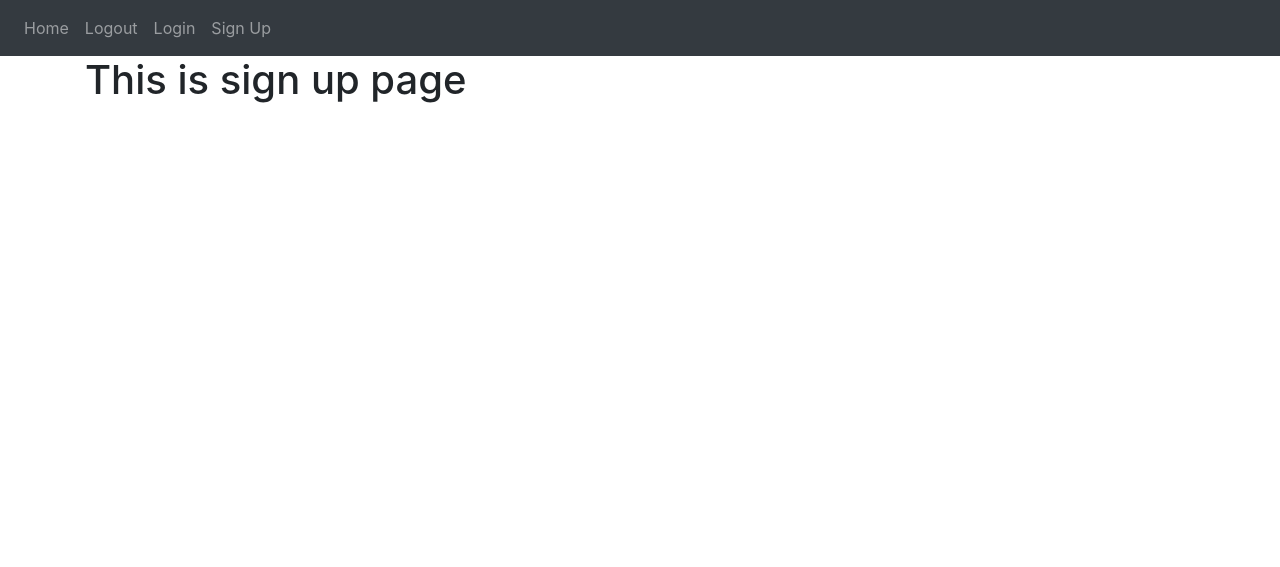
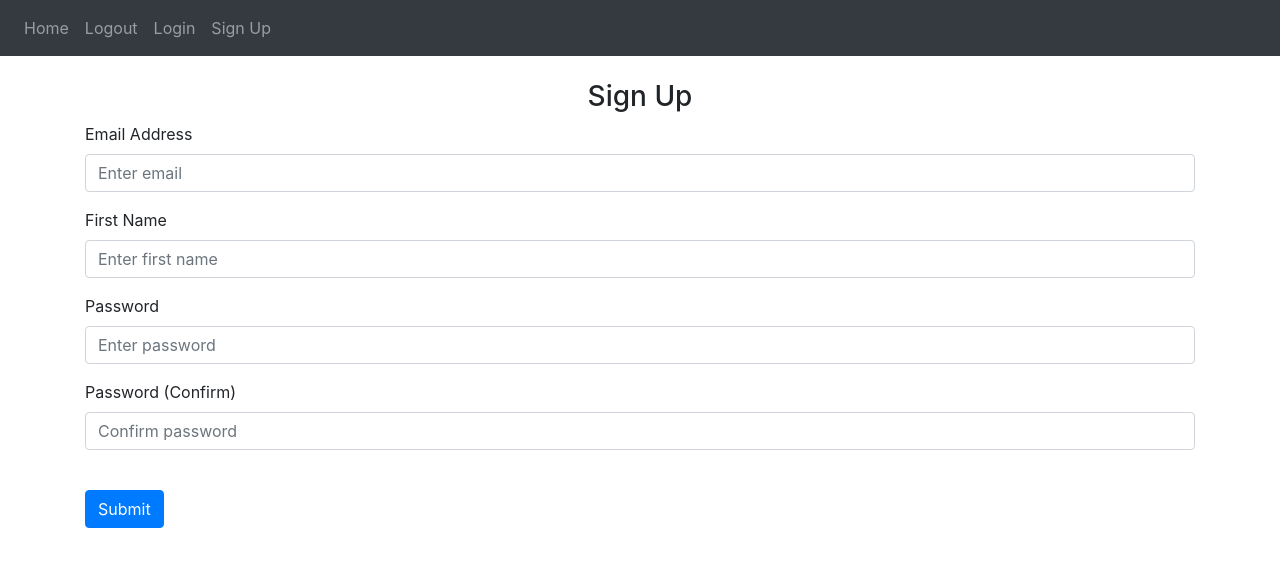
Before and after one commit to AliAbDev11/Notes_webapp, a Flask app: page /sign-up in a window 1280 px wide. Shown: the top 567 px of the page. Run offline with Flask 3, Linux system fonts and the light colour scheme; some libraries are stand-ins or nearby versions.

Commit message:
Update sign_up.html
Add Sign up form :
- Email Address
- First Name
- Password
- Password (Confirm)

```diff
--- a/website/templates/sign_up.html
+++ b/website/templates/sign_up.html
@@ -1,2 +1,48 @@
 {% extends "base.html" %} {% block title %}sign-up{% endblock %}
-{% block content %}<h1>This is sign up page</h1> {% endblock %}
+{% block content %}
+<form method="POST">
+    <h3 align="center" class="mt-4">Sign Up</h3>
+    <div class="form-group">
+      <label for="email">Email Address</label>
+      <input
+        type="email"
+        class="form-control"
+        id="email"
+        name="email"
+        placeholder="Enter email"
+      />
+    </div>
+    <div class="form-group">
+      <label for="firstName">First Name</label>
+      <input
+        type="text"
+        class="form-control"
+        id="firstName"
+        name="firstName"
+        placeholder="Enter first name"
+      />
+    </div>
+    <div class="form-group">
+      <label for="password1">Password</label>
+      <input
+        type="password"
+        class="form-control"
+        id="password1"
+        name="password1"
+        placeholder="Enter password"
+      />
+    </div>
+    <div class="form-group">
+      <label for="password2">Password (Confirm)</label>
+      <input
+        type="password"
+        class="form-control"
+        id="password2"
+        name="password2"
+        placeholder="Confirm password"
+      />
+    </div>
+    <br />
+    <button type="submit" class="btn btn-primary">Submit</button>
+</form>
+{% endblock %}
```
